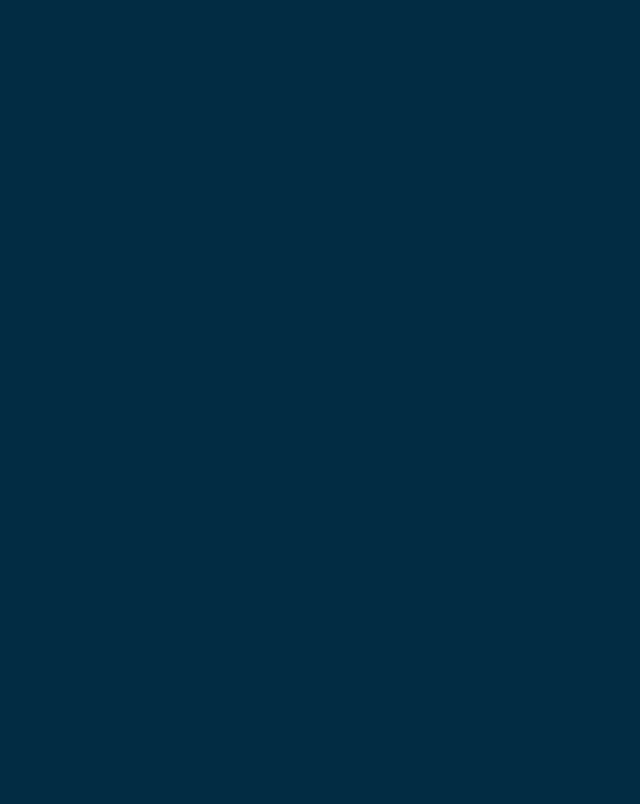
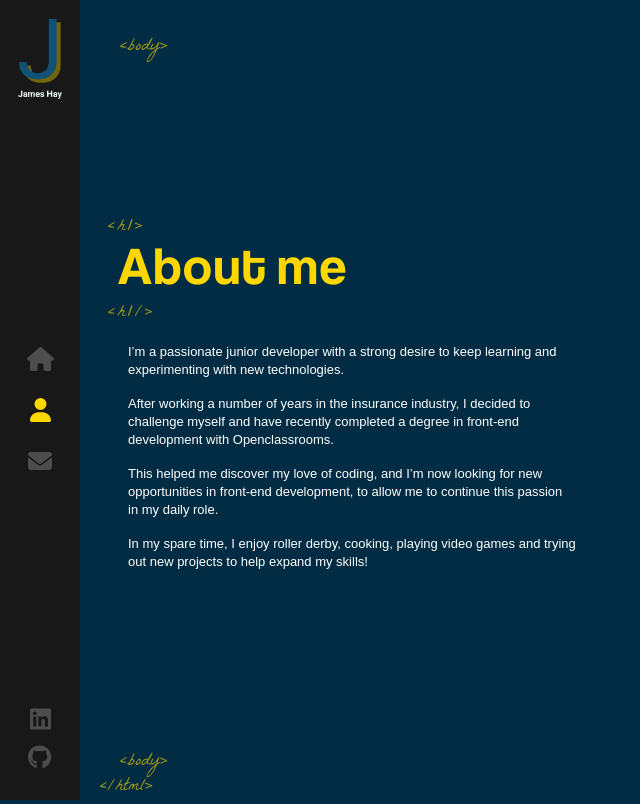
Before and after one commit to mancjames/personal-portfolio, a React (Create React App) app: page /about in a window 1280 px wide. Before the commit this address had no page. Shown: the whole page, without its empty margins (0-640 px from the left). Built offline with nearby package versions, Linux system fonts and the light colour scheme.

Commit message:
added About page and added about me text

```diff
--- a/src/App.js
+++ b/src/App.js
@@ -3,6 +3,7 @@ import './App.scss'
 import { Routes, Route } from 'react-router-dom';
 import Layout from './components/Layout';
 import Home from './components/Home';
+import About from './components/About';
 
 function App() {
   return (
@@ -10,6 +11,7 @@ function App() {
        <Routes>
         <Route path="/" element={<Layout />}>
           <Route index element={<Home />} ></Route>
+          <Route path="about" element={<About />}></Route>
         </Route>
       </Routes>
     </>
--- /dev/null
+++ b/src/components/About/index.js
@@ -0,0 +1,43 @@
+import { useEffect, useState } from 'react'
+import './index.scss'
+import AnimatedLetters from '../AnimatedLetters'
+
+const About = () => {
+    const [letterClass, setLetterClass] = useState('text-animate')
+
+    useEffect(() => {
+        setTimeout(() => {
+          setLetterClass('text-animate-hover')
+        }, 3000)
+      }, [])
+
+    const aboutText = "About me"
+    const aboutArray = aboutText.split("")
+
+  return (
+    <div className="container about-page">
+        <div className="text-zone">
+            <h1>
+            <AnimatedLetters letterClass={letterClass} strArray={aboutArray} idx={15} />
+            </h1>
+            <p>
+            I’m a passionate junior developer with a strong desire to keep learning and experimenting with new technologies.
+          </p>
+          <br />
+          <p align="LEFT">
+          After working a number of years in the insurance industry, I decided to challenge myself and have recently completed a degree in front-end development with Openclassrooms.
+          </p>
+          <br />
+          <p>
+          This helped me discover my love of coding, and I’m now looking for new opportunities in front-end development, to allow me to continue this passion in my daily role.
+          </p>
+          <br />
+          <p>
+            In my spare time, I enjoy roller derby, cooking, playing video games and trying out new projects to help expand my skills!
+          </p>
+        </div>
+    </div>
+  )
+}
+
+export default About
--- a/src/components/Layout/index.scss
+++ b/src/components/Layout/index.scss
@@ -4,12 +4,12 @@
     position: absolute;
   }
 
-  .top-tags {
+.top-tags {
     bottom: auto;
     top: 35px;
   }
 
-  .tags {
+.tags {
     color: #ffd700;
     opacity: 0.6;
     position: absolute;
@@ -19,11 +19,11 @@
     font-family: 'La Belle Aurore', cursive;
   }
 
-  .bottom-tag-html {
+.bottom-tag-html {
     margin-left: -20px;
   }
 
-  .container {
+.container {
     width: 100%;
     will-change: contents;
     height: 90%;
@@ -38,7 +38,7 @@
     animation-delay: 1s;
   }
 
-  .container.contact-page,
+.container.contact-page,
 .container.about-page,
 .container.portfolio-page {
 
@@ -47,6 +47,7 @@
       font-family: 'Coolvetica';
       color: #ffd700;
       font-weight: 400;
+      letter-spacing: 2px;
       margin-top: 0;
       position: relative;
       margin-bottom: 40px;
```
Also changed, not shown: src/components/About/index.scss (added).
